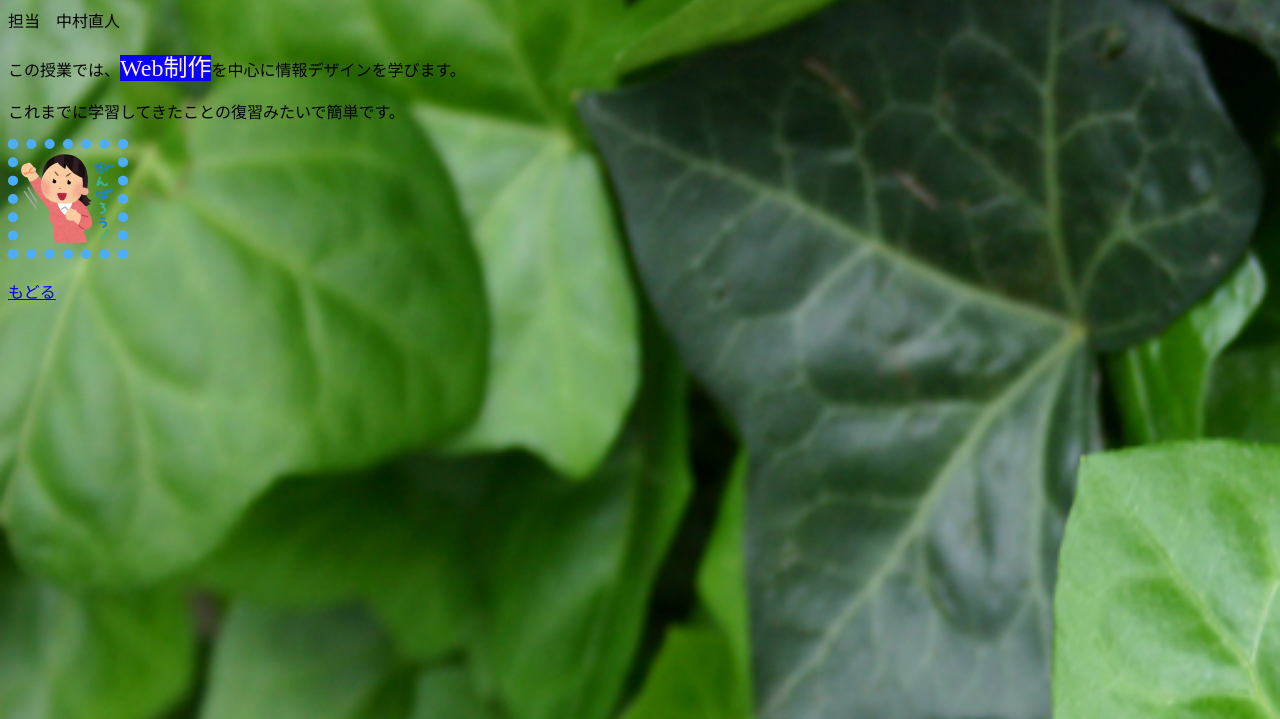
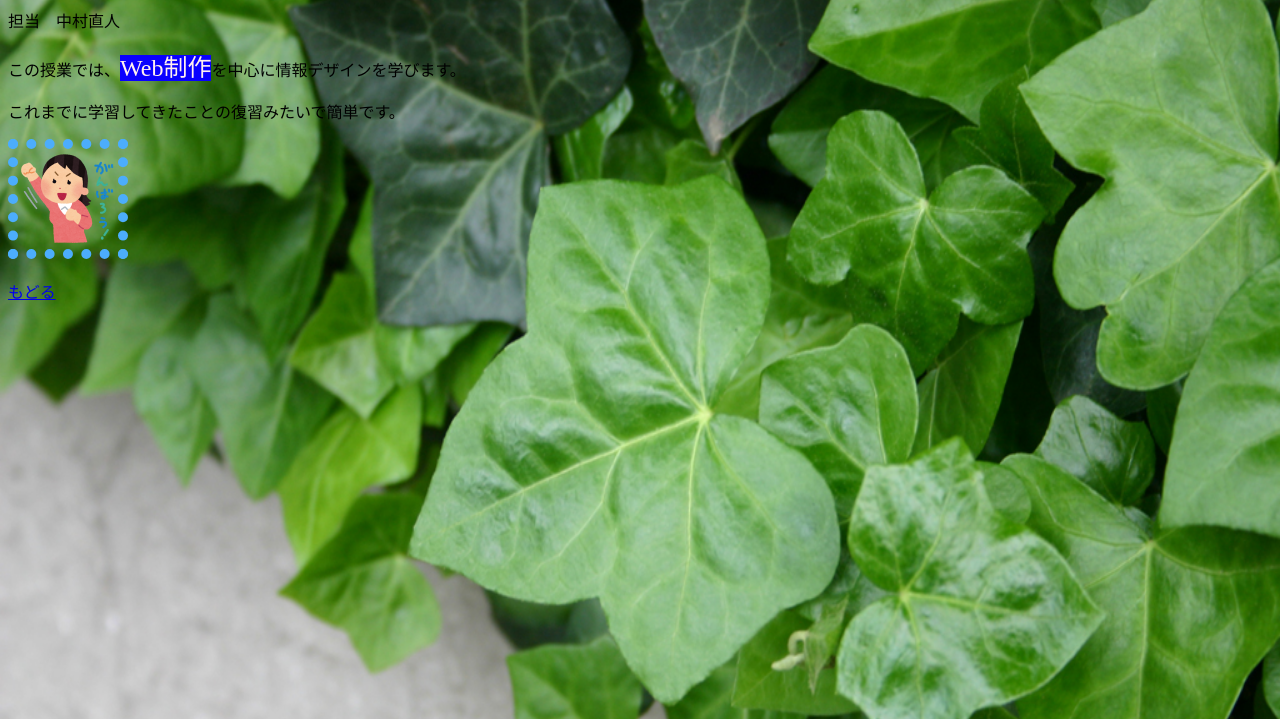
Before and after one commit to OtaroTanaka/2024VC, a plain HTML site: page VC.html in a window 1280 px wide. Shown: the part 81-800 px from the top of the page. Drawn offline with Linux system fonts and the light colour scheme.

Commit message:
Update base.css

```diff
--- a/base.css
+++ b/base.css
@@ -14,5 +14,5 @@ body p img {
 body {
 	background-repeat: no-repeat;
 	background-image: url(leaf.jpg);
-	background-size: 200% 500%;
+	background-size: 100% 250%;
 }
```
